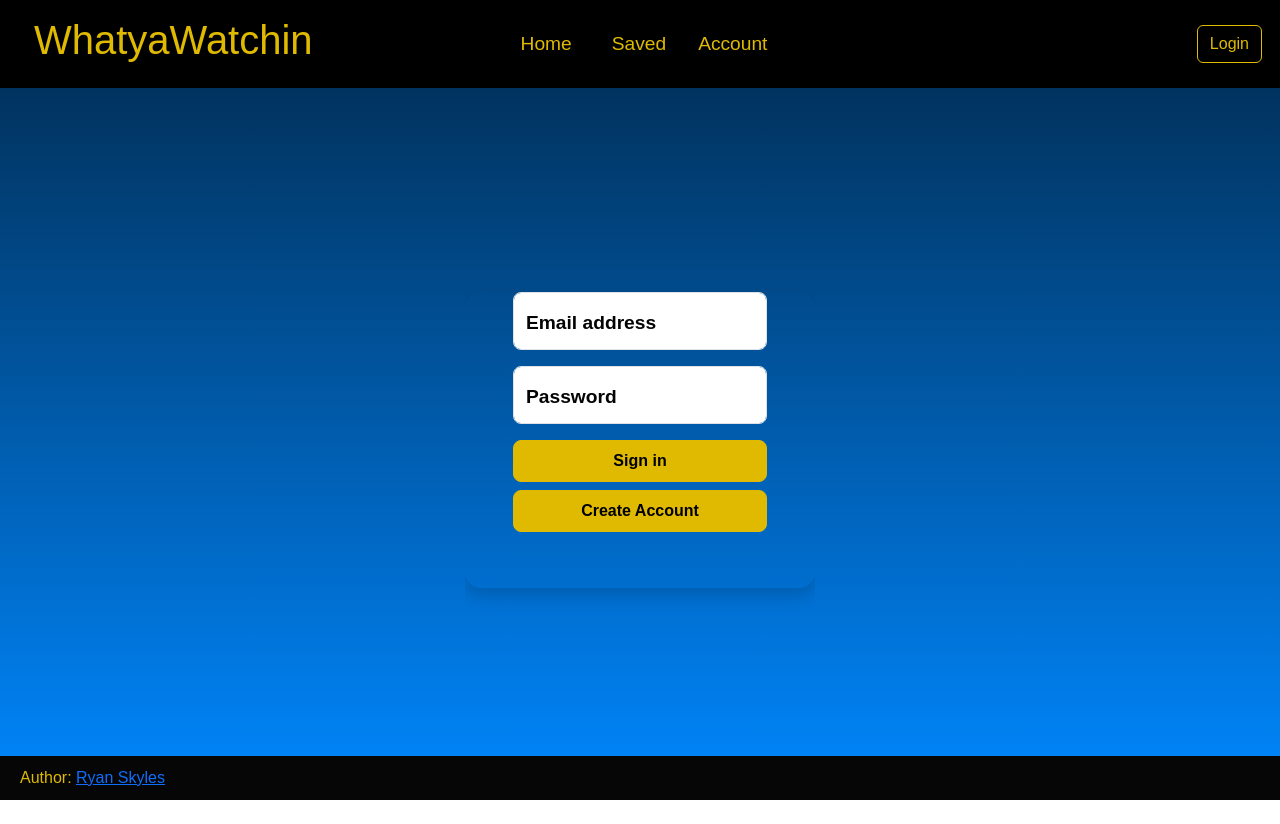
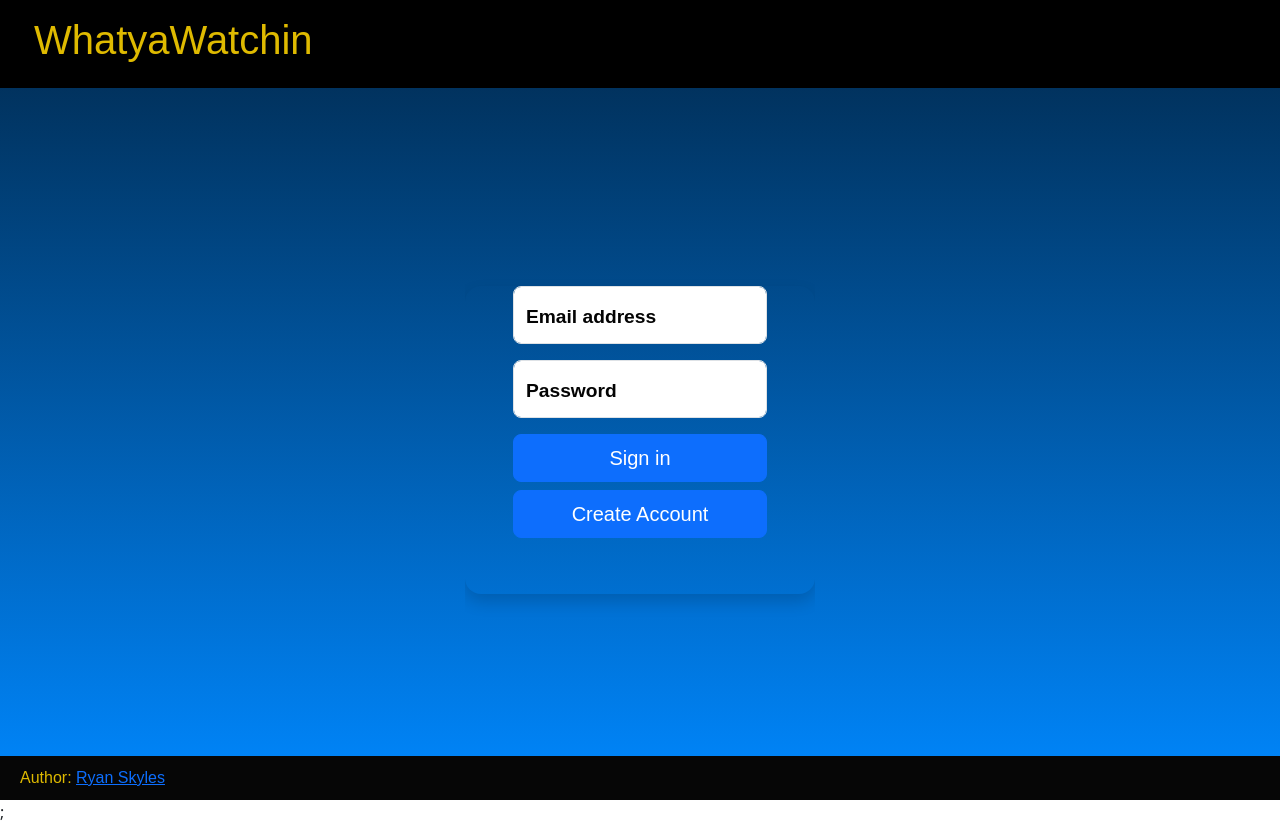
Before and after one commit to ryan-skyles/startup, a React (Vite) app: page / in a window 1280 px wide. Before the commit the page ends 800 px from the top, so only its background shows below. Built offline with nearby package versions, Linux system fonts and the light colour scheme; a web font is replaced by a local one.

Commit message:
React Part 2 App.jsx changes

```diff
--- a/src/app.jsx
+++ b/src/app.jsx
@@ -1,16 +1,22 @@
 import React from 'react';
-import 'bootstrap/dist/css/bootstrap.min.css';
-import './app.css';
-
 import { BrowserRouter, NavLink, Route, Routes } from 'react-router-dom';
 import { Login } from './login/login';
 import { Home } from './home/home';
 import { Saved } from './saved/saved';
 import { Account } from './account/account';
+import { AuthState } from './login/authState';
+import 'bootstrap/dist/css/bootstrap.min.css';
+import './app.css';
 
-export default function App() {
-    return <div className="body bg-dark text-light">
+
+function App() {
+    const [userName, setUserName] = React.useState(localStorage.getItem('username') || '');
+    const currentAuthState = userName ? AuthState.Authenticated : AuthState.Unauthenticated;
+    const [authState, setAuthState] = React.useState(currentAuthState);
+
+    return (
         <BrowserRouter>
+            <div className="body bg-dark text-light">
                 <header className="d-flex flex-wrap align-items-center justify-content-center justify-content-md-between py-3 mb-4">
                     <div className="col-md-3 mb-2 mb-md-0">
                         <NavLink className="nav-link px-4" to="home">
@@ -18,32 +24,56 @@ export default function App() {
                         </NavLink>
                     </div>
                     <menu className="nav col-12 col-md-auto mb-2 justify-content-center mb-md-0">
+                        {authState == AuthState.Authenticated && (
                             <li>
                             <NavLink className="nav-link px-4" to="home">
                                 Home
                             </NavLink>
                             </li>
+                        )}
+
+                        {authState == AuthState.Authenticated && (
                             <li>
                             <NavLink className="nav-link" to="saved">
                                 Saved
                             </NavLink>
                             </li>
+                        )}
+
+                        {authState == AuthState.Authenticated && (
                             <li>
                                 <NavLink className="nav-link" to="account">
                                     Account
                                 </NavLink>
                             </li>
+                        )}
                     </menu>
+                    {authState == AuthState.Authenticated &&(
                         <div className="col-md-3 text-end">
                             <NavLink className="nav-link" to="">
                                 <button type="button" className="btn btn-outline-primary me-2">Login</button>
                             </NavLink>
                         </div>
+                    )}
                 </header>
 
                 <Routes>
-                    <Route path='/' element={<Login />} exact />
-                    <Route path='/home' element={<Home />} />
+                    <Route
+                        path='/'
+                        element={
+                            <Login
+                                userName={userName}
+                                authState={authState}
+                                onAuthChange={(userName, authState) => {
+                                    setAuthState(authState);
+                                    setUserName(userName);
+                                }}
+                            />
+                        }
+                        exact
+                    />
+
+                    <Route path='/home' element={<Home userName={userName} />} />
                     <Route path='/saved' element={<Saved />} />
                     <Route path='/account' element={<Account />} />
                     <Route path='*' element={<NotFound />} />
@@ -53,9 +83,13 @@ export default function App() {
                     <span className="text-reset">Author: </span>
                     <a href="https://github.com/ryan-skyles/startup">Ryan Skyles</a>
                 </footer>
+            </div>;
         </BrowserRouter>
-    </div>;
+    );
+}
+
 function NotFound() {
-        return <main className="container-fluid bg-secondary text-center">404: Return to sender. Address unknown.</main>;
+    return <main className='container-fluid bg-secondary text-center'>404: Return to sender. Address unknown.</main>;
 }
-}
+
+export default App;
--- /dev/null
+++ b/src/login/authState.js
@@ -0,0 +1,9 @@
+export class AuthState {
+  static Unknown = new AuthState('unknown');
+  static Authenticated = new AuthState('authenticated');
+  static Unauthenticated = new AuthState('unauthenticated');
+
+  constructor(name) {
+    this.name = name;
+  }
+}
```
Lines whose indentation alone changed are shown as unchanged.
